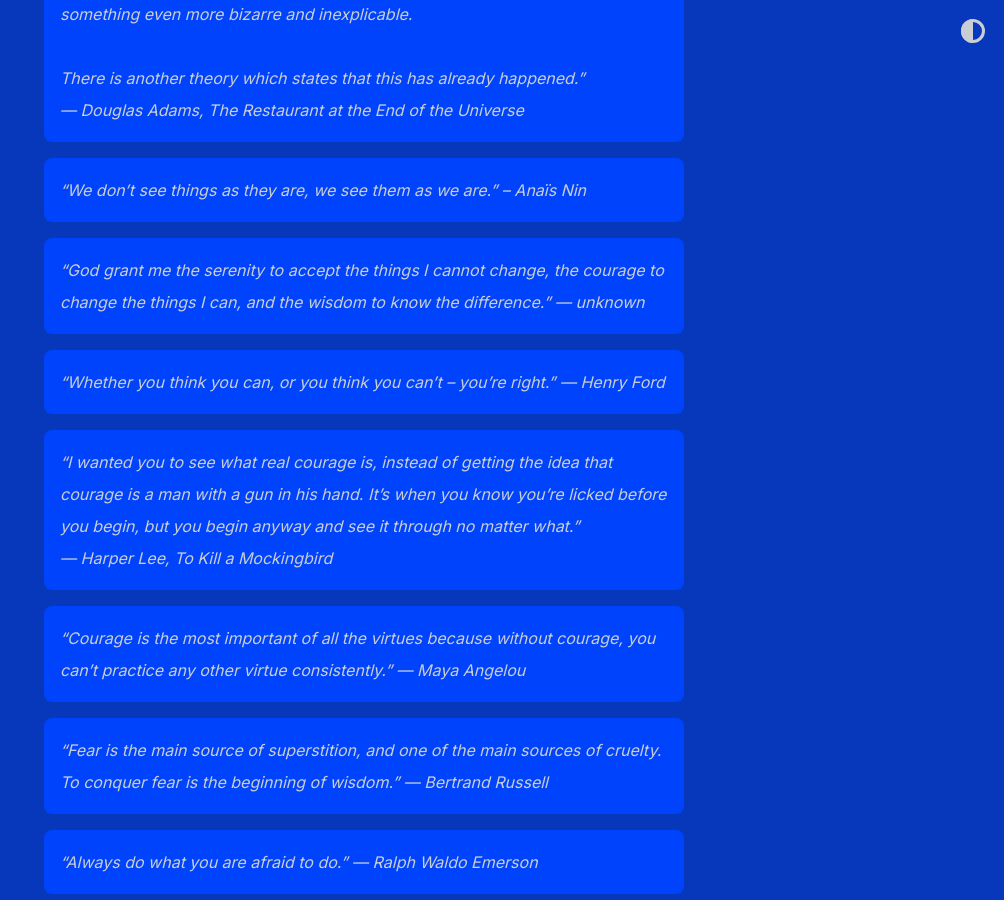
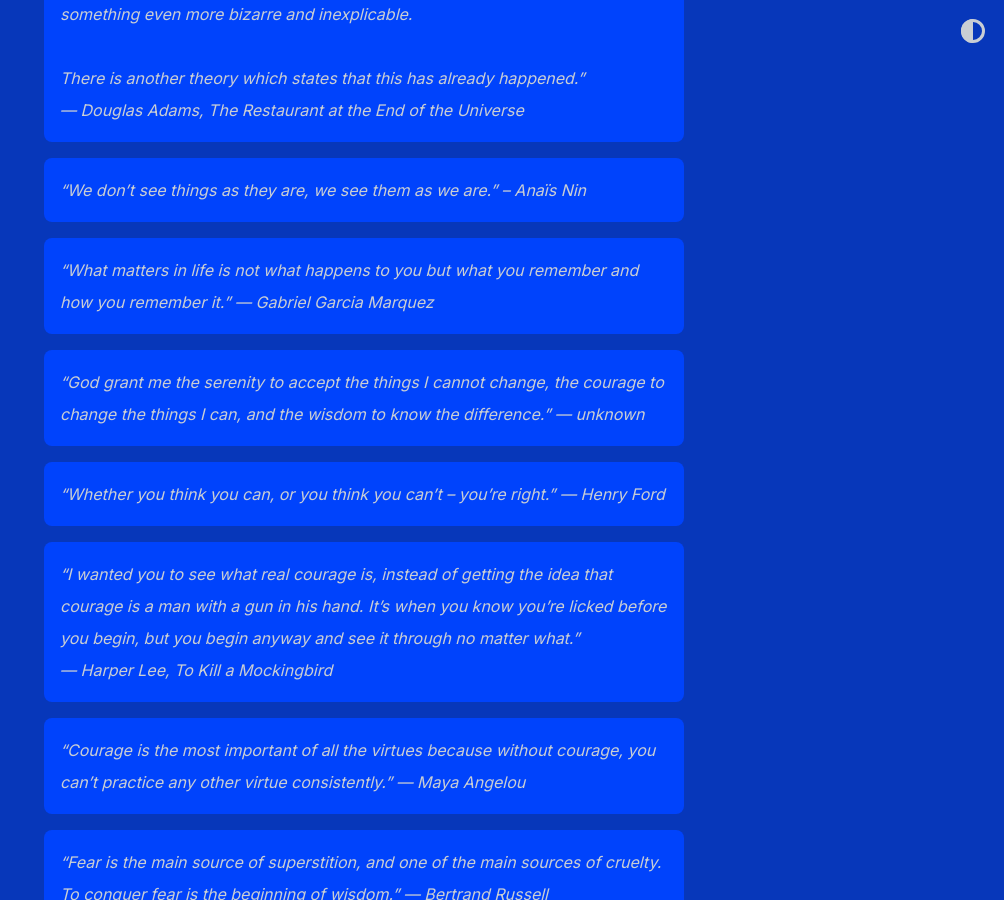
Before and after one commit to shihankanungo/shihankanungo.github.io, a Jekyll site: the page built from quotes.md, in a window 1280 px wide and 900 px high, scrolled down 796 px. Shown: the whole window, without its empty margins (276-1280 px from the left). Built offline with Jekyll 4.4.1, drawn with Linux system fonts in a browser that asks for light colours.

Commit message:
Update quotes.md

```diff
--- a/quotes.md
+++ b/quotes.md
@@ -17,6 +17,8 @@ title: Quotes
 > "There is a theory which states that if ever anyone discovers exactly what the Universe is for and why it is here, it will instantly disappear and be replaced by something even more bizarre and inexplicable. <br><br> There is another theory which states that this has already happened." <br> --- Douglas Adams, <i>The Restaurant at the End of the Universe</i>
 
 > "We don't see things as they are, we see them as we are." -- Anaïs Nin
+
+> "What matters in life is not what happens to you but what you remember and how you remember it." --- Gabriel Garcia Marquez
 
 > "God grant me the serenity to accept the things I cannot change, the courage to change the things I can, and the wisdom to know the difference." --- unknown
 
```
